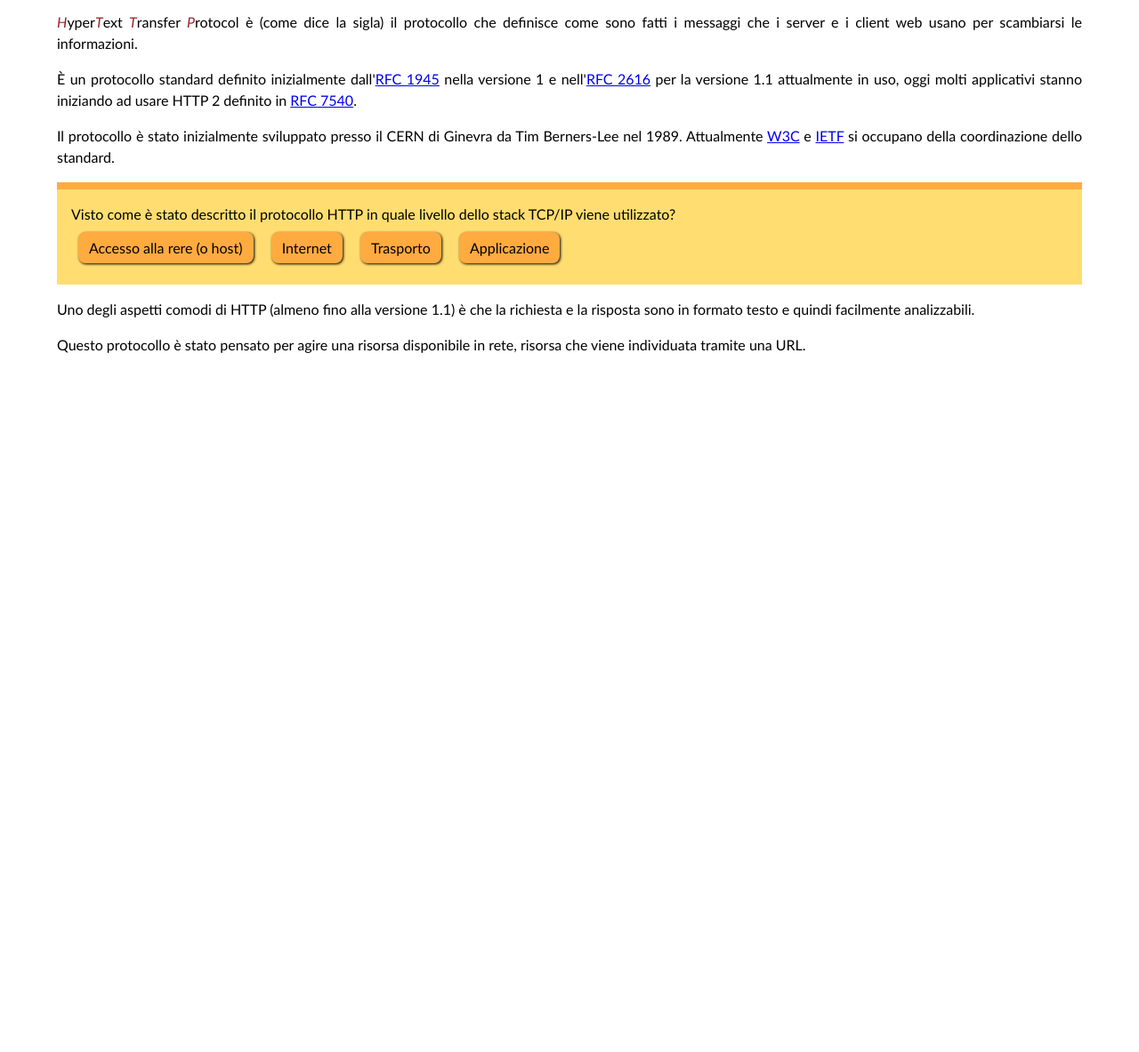
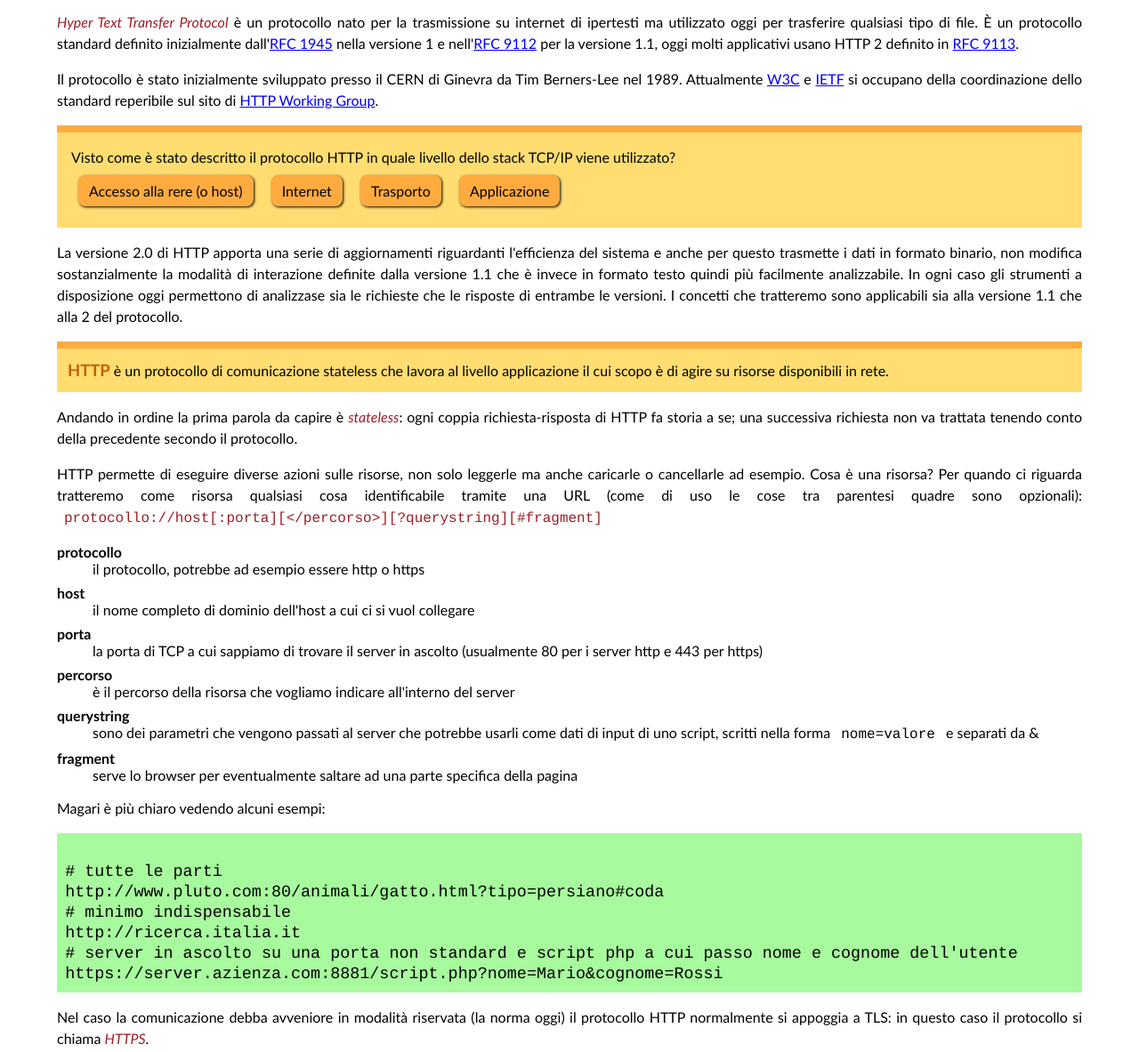
Before and after one commit to kennel-it/libroCS, a plain HTML site: page sorgenti/300-10-http.html in a window 1280 px wide. Shown: the part 146-1329 px from the top of the page at 89% size. Before the commit the page ends 800 px from the top, so only its background shows below. Drawn offline with Linux system fonts and the light colour scheme.

Commit message:
riscritto capitolo http

```diff
--- a/sorgenti/300-10-http.html
+++ b/sorgenti/300-10-http.html
@@ -3,6 +3,7 @@
 <!-- autoIndex requires="protocolliFormati clientServer" group="http" coords="40,30" -->
 <!-- changelog 2017-09-16 inserito contenuto del capitolo -->
 <!-- changelog 2017-09-20 corretti errori di battitura e di organizzazione delle frasi -->
+<!-- changelog 2025-08-20 inserite molte nuove parti al capitolo -->
 <html xmlns="http://www.w3.org/1999/xhtml">
    <head>
    	<meta charset="UTF-8"/>
@@ -16,21 +17,20 @@
 	<p>il protocollo http</p>
 </header>
 <article>
-	<p><em>H</em>yper<em>T</em>ext <em>T</em>ransfer <em>P</em>rotocol
-	è (come dice la sigla) il protocollo che definisce come sono fatti i
-	messaggi che i server e i client web usano per scambiarsi le informazioni.</p>
-
-	<p>È un protocollo standard definito inizialmente
-	dall'<a href="https://tools.ietf.org/html/rfc1945">RFC 1945</a>
-	nella versione 1 e nell'<a href="https://tools.ietf.org/html/rfc2616">RFC 2616</a>
-	per la versione 1.1 attualmente in uso, oggi molti applicativi
-	stanno iniziando ad usare HTTP 2 definito in
-	<a href="https://tools.ietf.org/html/rfc7540">RFC 7540</a>.</p>
+	<p><em>Hyper Text Transfer Protocol</em>
+	è un protocollo nato per la trasmissione su internet
+    di ipertesti ma utilizzato oggi per trasferire qualsiasi tipo di file.
+    È un protocollo standard definito inizialmente
+	dall'<a href="https://www.rfc-editor.org/rfc/rfc1945">RFC 1945</a>
+	nella versione 1 e nell'<a href="https://www.rfc-editor.org/rfc/rfc9112">RFC 9112</a>
+	per la versione 1.1, oggi molti applicativi usano HTTP 2 definito in
+	<a href="https://www.rfc-editor.org/rfc/rfc9113">RFC 9113</a>.</p>
 
 	<p>Il protocollo è stato inizialmente sviluppato presso il CERN di Ginevra da
 	Tim Berners-Lee nel 1989. Attualmente
 	<a href="https://www.w3.org/">W3C</a> e
-	<a href="http://ietf.org/">IETF</a> si occupano della coordinazione dello standard.</p>
+	<a href="http://ietf.org/">IETF</a> si occupano della coordinazione dello standard
+    reperibile sul sito di <a href="https://httpwg.org/specs/">HTTP Working Group</a>.</p>
 
 	<div class="test">
 	   	<p>Visto come è stato descritto il protocollo HTTP in quale livello dello stack TCP/IP viene utilizzato?</p>
@@ -40,11 +40,56 @@
 	    <a onclick="giusta(this)">Applicazione<span class="spiegazione">giusto, server web e browser (i client) sono applicazioni</span></a>
 	</div>
 
-	<p>Uno degli aspetti comodi di HTTP (almeno fino alla versione 1.1) è che la richiesta e la
-	risposta sono in formato testo e quindi facilmente analizzabili.</p>
+    <p>La versione 2.0 di HTTP apporta una serie di aggiornamenti riguardanti l'efficienza del sistema
+    e anche per questo trasmette i dati in formato binario,
+    non modifica sostanzialmente la modalità di interazione definite dalla versione 1.1 che è invece in
+    formato testo quindi più facilmente analizzabile. In ogni caso gli strumenti a disposizione
+    oggi permettono di analizzase sia le richieste che le risposte di entrambe le versioni.
+    I concetti che tratteremo sono applicabili sia alla versione 1.1 che alla 2 del protocollo.</p>
 
-	<p>Questo protocollo è stato pensato per agire una risorsa disponibile in rete, risorsa che
-	viene individuata tramite una URL.</p>
+    <dfn><em>HTTP</em> è un protocollo di comunicazione stateless che lavora al livello applicazione
+    il cui scopo è di agire su risorse disponibili in rete.</dfn>
+
+    <p>Andando in ordine la prima parola da capire è <em>stateless</em>: ogni coppia
+    richiesta-risposta di HTTP fa storia a se; una successiva richiesta non va trattata
+    tenendo conto della precedente secondo il protocollo.</p>
+
+    <p>HTTP permette di eseguire diverse azioni sulle risorse, non solo leggerle ma anche caricarle
+    o cancellarle ad esempio. Cosa è una risorsa? Per quando ci riguarda tratteremo come risorsa
+    qualsiasi cosa identificabile tramite una URL (come di uso le cose tra parentesi quadre sono opzionali):
+    <code>protocollo://host[:porta][&lt;/percorso&gt;][?querystring][#fragment]</code></p>
+
+    <dl>
+        <dt>protocollo</dt>
+        <dd>il protocollo, potrebbe ad esempio essere http o https</dd>
+        <dt>host</dt>
+        <dd>il nome completo di dominio dell'host a cui ci si vuol collegare</dd>
+        <dt>porta</dt>
+        <dd>la porta di TCP a cui sappiamo di trovare il server in ascolto
+        (usualmente 80 per i server http e 443 per https)</dd>
+        <dt>percorso</dt>
+        <dd>è il percorso della risorsa che vogliamo indicare all'interno del server</dd>
+        <dt>querystring</dt>
+        <dd>sono dei parametri che vengono passati al server che potrebbe usarli come
+        dati di input di uno script, scritti nella forma <code>nome=valore</code>
+        e separati da &amp;</dd>
+        <dt>fragment</dt>
+        <dd>serve lo browser per eventualmente saltare ad una parte specifica della pagina</dd>
+    </dl>
+
+     <p>Magari è più chiaro vedendo alcuni esempi:</p>
+
+<pre><samp>
+# tutte le parti
+http://www.pluto.com:80/animali/gatto.html?tipo=persiano#coda
+# minimo indispensabile
+http://ricerca.italia.it
+# server in ascolto su una porta non standard e script php a cui passo nome e cognome dell'utente
+https://server.azienza.com:8881/script.php?nome=Mario&amp;cognome=Rossi
+</samp></pre>
+
+    <p>Nel caso la comunicazione debba avveniore in modalità riservata (la norma oggi) il protocollo
+    HTTP normalmente si appoggia a TLS: in questo caso il protocollo si chiama <em>HTTPS</em>.</p>
 
 </article>
 </body>
--- a/sorgenti/style.css
+++ b/sorgenti/style.css
@@ -91,6 +91,7 @@ em {
 }
 dfn {
     display: block;
+    font-style: normal;
     padding: 0.75em;
     background-color: var(--colore-box-evidenziati-sfondo);
     border-top: 0.5em solid var(--colore-box-evidenziati-bordo)
```
